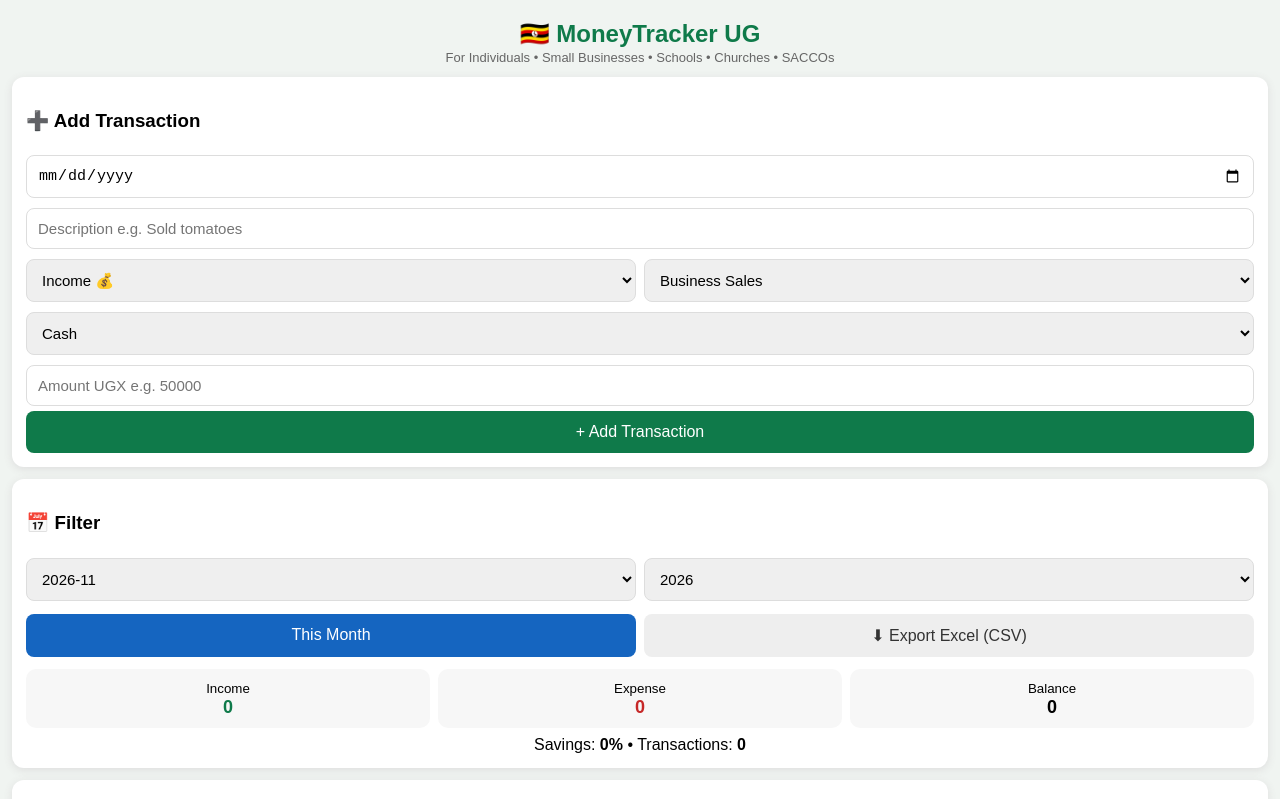
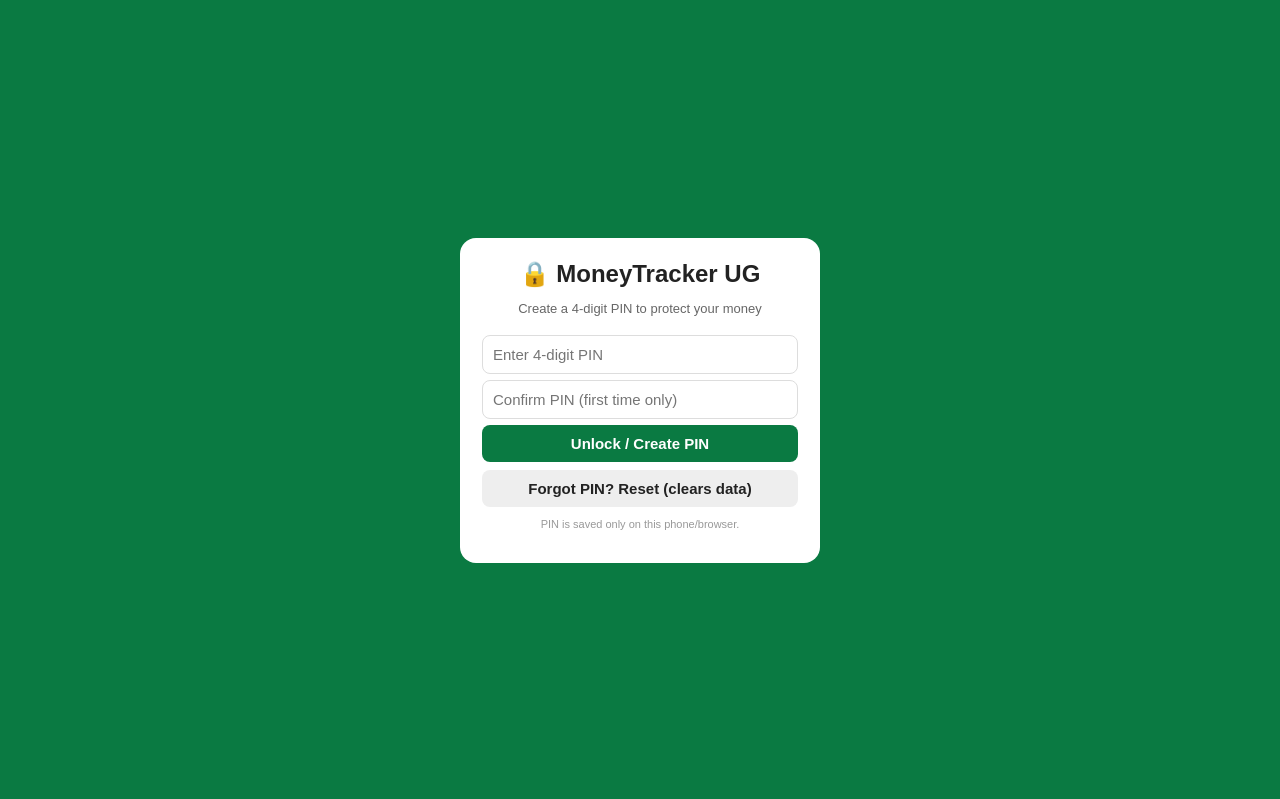
Before and after one commit to joy-sanctus/daily-tracker, a plain HTML site: page index.html in a window 1280 px wide. Shown: the top 799 px of the page. Drawn offline with Linux system fonts and the light colour scheme.

Commit message:
Update index.html

```diff
--- a/index.html
+++ b/index.html
@@ -2,210 +2,183 @@
 <html lang="en">
 <head>
 <meta charset="UTF-8">
-<meta name="viewport" content="width=device-width, initial-scale=1">
-<title>MoneyTracker UG - Daily Income & Expense</title>
+<meta name="viewport" content="width=device-width, initial-scale=1.0">
+<title>MoneyTracker UG</title>
 <style>
-*{box-sizing:border-box}
-body{font-family:Arial,sans-serif;padding:12px;background:#f0f4f1;margin:0}
-h2{color:#0f7a4a;text-align:center;margin:8px 0 2px}
-p.sub{text-align:center;color:#666;font-size:13px;margin:0 0 12px}
-.card{background:white;padding:14px;border-radius:12px;margin-bottom:12px;box-shadow:0 2px 8px #ddd}
-input,select{width:100%;padding:11px;margin:5px 0;border:1px solid #ddd;border-radius:8px;font-size:15px}
-button{width:100%;padding:12px;background:#0f7a4a;color:white;border:none;border-radius:8px;font-size:16px;cursor:pointer}
-button.small{width:auto;padding:6px 10px;font-size:13px}
-button.red{background:#c62828}
-button.blue{background:#1565c0}
-button.grey{background:#eee;color:#333}
-.flex{display:flex;gap:8px}
-.flex>*{flex:1}
-table{width:100%;border-collapse:collapse;background:white}
-td,th{padding:8px;border-bottom:1px solid #eee;text-align:left;font-size:14px}
-.green{color:#0f7a4a}.red{color:#c62828}
-.kpi{display:flex;gap:8px;text-align:center}
-.kpi div{flex:1;background:#f7f7f7;padding:10px;border-radius:10px}
-.kpi b{display:block;font-size:18px}
-.bar{height:14px;background:#eee;border-radius:10px;overflow:hidden;margin:4px 0 10px}
-.bar div{height:100%;background:#0f7a4a}
-.year-row{display:flex;justify-content:space-between;padding:7px 0;border-bottom:1px solid #eee;font-size:14px}
+*{box-sizing:border-box} body{font-family:Arial,sans-serif;background:#f2f4f7;margin:0;padding:12px;color:#222}
+h1{text-align:center;color:#0a7a42;margin:6px 0 2px} p.sub{text-align:center;color:#666;margin:0 0 12px;font-size:13px}
+.card{background:#fff;border-radius:12px;padding:14px;margin-bottom:12px;box-shadow:0 2px 8px rgba(0,0,0,.06)}
+.row{display:flex;gap:8px;flex-wrap:wrap} .row>*{flex:1;min-width:120px}
+input,select,button{width:100%;padding:10px;border-radius:8px;border:1px solid #ddd;font-size:15px;margin-top:6px}
+button{background:#0a7a42;color:#fff;border:none;font-weight:bold;cursor:pointer}
+button.secondary{background:#eee;color:#222} button.danger{background:#c0392b}
+button.small{padding:7px;font-size:13px}
+.summary{display:flex;gap:8px;text-align:center} .summary div{flex:1;background:#f8f9fa;border-radius:10px;padding:10px}
+.summary b{font-size:18px;display:block} .inc{color:#0a7a42} .exp{color:#c0392b}
+.bar-row{display:flex;align-items:center;gap:8px;margin:6px 0;font-size:13px}
+.bar-row span:first-child{width:110px;white-space:nowrap;overflow:hidden;text-overflow:ellipsis}
+.bar{flex:1;background:#eee;height:18px;border-radius:10px;overflow:hidden} .bar i{display:block;height:100%;background:#ff7a00}
+table{width:100%;border-collapse:collapse;font-size:13px} th,td{padding:8px;border-bottom:1px solid #eee;text-align:left}
+.badge{padding:3px 8px;border-radius:20px;font-size:11px;color:#fff} .badge.Income{background:#0a7a42} .badge.Expense{background:#c0392b}
+#lockScreen{position:fixed;inset:0;background:#0a7a42;display:flex;align-items:center;justify-content:center;z-index:99;padding:16px}
+#lockBox{background:#fff;border-radius:16px;padding:22px;width:100%;max-width:360px;text-align:center}
+#lockBox h2{margin:0 0 6px} #lockBox p{color:#666;font-size:13px}
+.hidden{display:none!important}
+.year-grid{display:grid;grid-template-columns:repeat(3,1fr);gap:8px}
+.year-grid div{background:#f8f9fa;border-radius:10px;padding:8px;font-size:12px;text-align:center}
 </style>
 </head>
 <body>
-<h2>🇺🇬 MoneyTracker UG</h2>
-<p class="sub">For Individuals • Small Businesses • Schools • Churches • SACCOs</p>
 
-<div class="card">
-<h3>➕ Add Transaction</h3>
-<input type="date" id="date">
-<input type="text" id="desc" placeholder="Description e.g. Sold tomatoes">
-<div class="flex">
-<select id="type" onchange="loadCats()">
-<option value="Income">Income 💰</option>
-<option value="Expense">Expense 💸</option>
-</select>
-<select id="cat"></select>
+<!-- LOCK SCREEN -->
+<div id="lockScreen">
+  <div id="lockBox">
+    <h2>🔒 MoneyTracker UG</h2>
+    <p id="lockText">Create a 4-digit PIN to protect your money</p>
+    <input type="password" id="pinInput" placeholder="Enter 4-digit PIN" maxlength="4" inputmode="numeric">
+    <input type="password" id="pinConfirm" placeholder="Confirm PIN (first time only)" maxlength="4" inputmode="numeric" class="hidden">
+    <button onclick="handlePin()">Unlock / Create PIN</button>
+    <button class="secondary" onclick="forgotPin()" style="margin-top:8px">Forgot PIN? Reset (clears data)</button>
+    <p style="font-size:11px;color:#999">PIN is saved only on this phone/browser.</p>
+  </div>
 </div>
-<select id="mode">
-<option>Cash</option><option>Mobile Money</option><option>Bank</option><option>Other</option>
-</select>
-<input type="number" id="amount" placeholder="Amount UGX e.g. 50000">
-<button onclick="add()">+ Add Transaction</button>
+
+<div id="app">
+<h1>MoneyTracker UG</h1>
+<p class="sub">Daily Income & Expense • UGX • Version 3 - Password + Backup</p>
+
+<div class="card summary">
+  <div><span>Income</span><b class="inc" id="totalInc">0</b></div>
+  <div><span>Expense</span><b class="exp" id="totalExp">0</b></div>
+  <div><span>Balance</span><b id="totalBal">0</b></div>
 </div>
 
 <div class="card">
-<h3>📅 Filter</h3>
-<div class="flex">
-<select id="filterMonth" onchange="render()"></select>
-<select id="filterYear" onchange="render()"></select>
-</div>
-<div class="flex" style="margin-top:8px">
-<button class="blue" onclick="setThisMonth()">This Month</button>
-<button class="grey" onclick="exportCSV()">⬇ Export Excel (CSV)</button>
-</div>
-<div class="kpi" style="margin-top:12px">
-<div><small>Income</small><b class="green" id="totIn">0</b></div>
-<div><small>Expense</small><b class="red" id="totOut">0</b></div>
-<div><small>Balance</small><b id="bal">0</b></div>
-</div>
-<p style="text-align:center;margin:8px 0 0">Savings: <b id="pct">0%</b> • Transactions: <b id="count">0</b></p>
+  <div class="row">
+    <div><label>Filter Month</label><select id="filterMonth"></select></div>
+    <div><label>Filter Year</label><select id="filterYear"></select></div>
+  </div>
+  <div class="row">
+    <button onclick="exportCSV()">Export Excel (CSV)</button>
+    <button class="secondary" onclick="downloadBackup()">⬇ Backup Data</button>
+    <button class="secondary" onclick="document.getElementById('restoreFile').click()">⬆ Restore Backup</button>
+    <input type="file" id="restoreFile" accept=".json" class="hidden" onchange="restoreBackup(event)">
+  </div>
+  <div class="row">
+    <button class="secondary small" onclick="changePin()">Change PIN</button>
+    <button class="secondary small" onclick="lockApp()">Lock App</button>
+  </div>
 </div>
 
 <div class="card">
-<h3>📊 Where Did Money Go? (Expenses by Category)</h3>
-<div id="pie"></div>
+  <h3 style="margin:0 0 6px">Add Transaction</h3>
+  <input id="desc" placeholder="Description e.g. Sold tomatoes / Lunch">
+  <div class="row">
+    <select id="type" onchange="updateCats()"><option value="Income">Income</option><option value="Expense">Expense</option></select>
+    <select id="cat"></select>
+    <input type="number" id="amt" placeholder="Amount UGX">
+  </div>
+  <div class="row"><input type="date" id="date"><button onclick="addTx()">Add Transaction</button></div>
 </div>
 
 <div class="card">
-<h3>📆 Yearly Summary - <span id="yearLabel"></span></h3>
-<div id="yearly"></div>
-<p style="font-size:13px;color:#555">Year Total Income: <b class="green" id="yIn">0</b> | Expense: <b class="red" id="yOut">0</b> | Net: <b id="yNet">0</b></p>
+  <h3 style="margin:0 0 6px">Where Did Money Go?</h3>
+  <div id="bars">No expenses yet</div>
 </div>
 
 <div class="card">
-<h3>🧾 All Transactions</h3>
-<input type="text" id="search" placeholder="Search e.g. tomatoes..." oninput="render()">
-<table><thead><tr><th>Date</th><th>Details</th><th>Amount</th><th></th></tr></thead>
-<tbody id="list"></tbody></table>
-<button class="red" onclick="clearAll()" style="margin-top:10px">Clear All Data</button>
+  <h3 style="margin:0 0 6px">Yearly Summary - <span id="yearLabel">2026</span></h3>
+  <div class="year-grid" id="yearGrid"></div>
 </div>
 
 <div class="card">
-<h3>⚙️ Settings - Categories</h3>
-<p style="font-size:13px;color:#666">Add your own category. It will appear in dropdown instantly.</p>
-<div class="flex">
-<select id="newType"><option>Income</option><option>Expense</option></select>
-<input type="text" id="newCat" placeholder="New category e.g. School Fees">
+  <h3 style="margin:0 0 6px">Settings - Categories</h3>
+  <div class="row"><input id="newCat" placeholder="New category e.g. Transport"><select id="catType"><option>Income</option><option>Expense</option></select></div>
+  <button class="secondary" onclick="addCat()" style="margin-top:6px">Add Category</button>
+  <div id="catList" style="margin-top:8px;font-size:13px"></div>
 </div>
-<button onclick="addCat()">+ Add Category</button>
-<div id="catList" style="margin-top:10px;font-size:13px"></div>
+
+<div class="card">
+  <h3 style="margin:0 0 6px">Transactions</h3>
+  <table><thead><tr><th>Date</th><th>Desc</th><th>Cat</th><th>Type</th><th>Amount</th><th></th></tr></thead><tbody id="txList"></tbody></table>
+  <button class="danger" onclick="clearAll()" style="margin-top:10px">Clear All Data</button>
+</div>
 </div>
 
 <script>
-let CATS = JSON.parse(localStorage.getItem('mt_cats')||'null') || {
- Income:["Business Sales","Salary","School Fees Received","Other Income"],
- Expense:["Food","Rent","Transport","Stock Purchase","Staff Salary","UMEME / Electricity","Airtime / Data","School Supplies","Other Expense"]
-};
-let data = JSON.parse(localStorage.getItem('mt_data')||'[]');
+let txs = JSON.parse(localStorage.getItem('mt_txs')||'[]');
+let cats = JSON.parse(localStorage.getItem('mt_cats')||'{"Income":["Sales","Salary","Other"],"Expense":["Food","Transport","Rent","Airtime","Other"]}');
+const months=["Jan","Feb","Mar","Apr","May","Jun","Jul","Aug","Sep","Oct","Nov","Dec"];
+const fmt=n=>Number(n).toLocaleString('en-UG');
 
-function saveCats(){localStorage.setItem('mt_cats',JSON.stringify(CATS));}
-function save(){localStorage.setItem('mt_data',JSON.stringify(data));}
-function loadCats(){
- let t=document.getElementById('type').value;
- let sel=document.getElementById('cat');
- sel.innerHTML=CATS[t].map(c=>`<option>${c}</option>`).join('');
+function save(){localStorage.setItem('mt_txs',JSON.stringify(txs));localStorage.setItem('mt_cats',JSON.stringify(cats));render();}
+function updateCats(){let t=document.getElementById('type').value;let s=document.getElementById('cat');s.innerHTML=cats[t].map(c=>`<option>${c}</option>`).join('');}
+function addTx(){
+  let d=document.getElementById('desc').value.trim(),a=parseFloat(document.getElementById('amt').value),dt=document.getElementById('date').value;
+  if(!d||!a||!dt) return alert('Fill description, amount and date');
+  txs.unshift({desc:d,type:document.getElementById('type').value,cat:document.getElementById('cat').value,amt:a,date:dt});
+  document.getElementById('desc').value='';document.getElementById('amt').value='';save();
 }
-function addCat(){
- let t=document.getElementById('newType').value;
- let v=document.getElementById('newCat').value.trim();
- if(!v) return alert('Type category name');
- if(!CATS[t].includes(v)) CATS[t].push(v);
- saveCats(); loadCats(); renderCats(); document.getElementById('newCat').value='';
-}
-function renderCats(){
- let h='';
- for(let k in CATS){ h+=`<b>${k}:</b> ${CATS[k].join(', ')}<br>`; }
- document.getElementById('catList').innerHTML=h;
-}
-function add(){
- let d=document.getElementById('date').value||new Date().toISOString().slice(0,10);
- let desc=document.getElementById('desc').value.trim();
- let amt=parseFloat(document.getElementById('amount').value);
- if(!desc||!amt) return alert('Fill description and amount');
- data.push({id:Date.now(),date:d,desc:desc,type:document.getElementById('type').value,cat:document.getElementById('cat').value,mode:document.getElementById('mode').value,amount:amt});
- save(); render();
- document.getElementById('desc').value=''; document.getElementById('amount').value='';
-}
-function del(id){ data=data.filter(x=>x.id!==id); save(); render(); }
-function clearAll(){ if(confirm('Delete ALL transactions? This cannot be undone.')){ data=[]; save(); render(); } }
-function setThisMonth(){
- let n=new Date(); let m=n.toISOString().slice(0,7); let y=n.getFullYear().toString();
- document.getElementById('filterMonth').value=m; document.getElementById('filterYear').value=y; render();
+function delTx(i){if(confirm('Delete this?')){txs.splice(i,1);save();}}
+function addCat(){let n=document.getElementById('newCat').value.trim(),t=document.getElementById('catType').value;if(!n)return;if(!cats[t].includes(n))cats[t].push(n);document.getElementById('newCat').value='';save();updateCats();}
+function clearAll(){if(confirm('Delete ALL transactions? Backup first!')){txs=[];save();}}
+
+function render(){
+  let fm=document.getElementById('filterMonth').value, fy=document.getElementById('filterYear').value;
+  let filtered=txs.filter(t=>{let [y,m]=t.date.split('-');return (!fm||m==fm)&&(!fy||y==fy);});
+  let inc=filtered.filter(t=>t.type=='Income').reduce((s,t)=>s+t.amt,0);
+  let exp=filtered.filter(t=>t.type=='Expense').reduce((s,t)=>s+t.amt,0);
+  document.getElementById('totalInc').textContent=fmt(inc);
+  document.getElementById('totalExp').textContent=fmt(exp);
+  document.getElementById('totalBal').textContent=fmt(inc-exp);
+  document.getElementById('yearLabel').textContent=fy||'2026';
+  // bars
+  let byCat={};filtered.filter(t=>t.type=='Expense').forEach(t=>byCat[t.cat]=(byCat[t.cat]||0)+t.amt);
+  let max=Math.max(...Object.values(byCat),1);
+  document.getElementById('bars').innerHTML=Object.keys(byCat).length?Object.entries(byCat).sort((a,b)=>b[1]-a[1]).map(([k,v])=>`<div class="bar-row"><span>${k}</span><div class="bar"><i style="width:${v/max*100}%"></i></div><b>${fmt(v)}</b></div>`).join(''):'No expenses yet';
+  // year
+  let y=parseInt(fy||new Date().getFullYear());
+  document.getElementById('yearGrid').innerHTML=months.map((mn,i)=>{let mm=String(i+1).padStart(2,'0');let ti=txs.filter(t=>t.date.startsWith(y+'-'+mm)&&t.type=='Income').reduce((s,t)=>s+t.amt,0);let te=txs.filter(t=>t.date.startsWith(y+'-'+mm)&&t.type=='Expense').reduce((s,t)=>s+t.amt,0);return `<div><b>${mn}</b><br><span class="inc">+${fmt(ti)}</span><br><span class="exp">-${fmt(te)}</span></div>`}).join('');
+  // list - show filtered, but delete needs original index
+  document.getElementById('txList').innerHTML=filtered.map(t=>{let idx=txs.indexOf(t);return `<tr><td>${t.date}</td><td>${t.desc}</td><td>${t.cat}</td><td><span class="badge ${t.type}">${t.type}</span></td><td>${fmt(t.amt)}</td><td><button class="danger small" onclick="delTx(${idx})">X</button></td></tr>`}).join('')||'<tr><td colspan=6>No transactions</td></tr>';
+  document.getElementById('catList').innerHTML='Income: '+cats.Income.join(', ')+'<br>Expense: '+cats.Expense.join(', ');
 }
 function exportCSV(){
- let csv="Date,Description,Type,Category,Payment Mode,Amount\n";
- data.forEach(t=>{ csv+=`${t.date},"${t.desc}",${t.type},${t.cat},${t.mode},${t.amount}\n`; });
- let a=document.createElement('a'); a.href=URL.createObjectURL(new Blob([csv],{type:'text/csv'})); a.download='MoneyTracker-UG.csv'; a.click();
+  let rows=[['Date','Description','Category','Type','Amount']];txs.forEach(t=>rows.push([t.date,t.desc,t.cat,t.type,t.amt]));
+  let csv=rows.map(r=>r.join(',')).join('\n');let a=document.createElement('a');a.href=URL.createObjectURL(new Blob([csv],{type:'text/csv'}));a.download='moneytracker.csv';a.click();
 }
-function initFilters(){
- let months=[]; let years=new Set();
- data.forEach(t=>{ if(!months.includes(t.date.slice(0,7))) months.push(t.date.slice(0,7)); years.add(t.date.slice(0,4)); });
- let cur=new Date().toISOString().slice(0,7); if(!months.includes(cur)) months.unshift(cur);
- let curY=new Date().getFullYear().toString(); if(!years.has(curY)) years.add(curY);
- months.sort().reverse();
- document.getElementById('filterMonth').innerHTML=months.map(m=>`<option value="${m}">${m}</option>`).join('');
- document.getElementById('filterYear').innerHTML=[...years].sort().reverse().map(y=>`<option>${y}</option>`).join('');
- document.getElementById('filterMonth').value=cur; document.getElementById('filterYear').value=curY;
+function downloadBackup(){
+  let data={txs,cats,exported:new Date().toISOString()};
+  let a=document.createElement('a');a.href=URL.createObjectURL(new Blob([JSON.stringify(data)],{type:'application/json'}));a.download='moneytracker-backup.json';a.click();alert('Backup downloaded! Save it in WhatsApp / Drive.');
 }
-function render(){
- initFilters();
- // Keep selected values if user changed
- let selM=document.getElementById('filterMonth').value;
- let selY=document.getElementById('filterYear').value;
- let search=(document.getElementById('search').value||'').toLowerCase();
- let inn=0,out=0,html='',catTotals={};
- let filtered=data.filter(t=>t.date.startsWith(selM));
- filtered.forEach(t=>{
-   if(t.type=='Income') inn+=t.amount; else { out+=t.amount; catTotals[t.cat]=(catTotals[t.cat]||0)+t.amount; }
- });
- document.getElementById('totIn').innerText=inn.toLocaleString();
- document.getElementById('totOut').innerText=out.toLocaleString();
- document.getElementById('bal').innerText=(inn-out).toLocaleString();
- document.getElementById('pct').innerText=inn?Math.round((inn-out)/inn*100)+'%':'0%';
- document.getElementById('count').innerText=filtered.length;
-
- // Pie - as bars (works without library)
- let totalOut=out||1; let pieHtml='';
- Object.entries(catTotals).sort((a,b)=>b[1]-a[1]).forEach(([k,v])=>{
-   let pct=Math.round(v/totalOut*100);
-   pieHtml+=`<div style="display:flex;justify-content:space-between;font-size:14px"><span>${k}</span><b>${v.toLocaleString()} (${pct}%)</b></div><div class="bar"><div style="width:${pct}%"></div></div>`;
- });
- document.getElementById('pie').innerHTML=pieHtml||'No expenses this month yet.';
-
- // Yearly
- let yIn=0,yOut=0,yHtml='';
- const monthNames=["Jan","Feb","Mar","Apr","May","Jun","Jul","Aug","Sep","Oct","Nov","Dec"];
- monthNames.forEach((mn,i)=>{
-   let mm=selY+'-'+String(i+1).padStart(2,'0');
-   let mi=0,mo=0;
-   data.forEach(t=>{ if(t.date.startsWith(mm)){ if(t.type=='Income') mi+=t.amount; else mo+=t.amount; }});
-   yIn+=mi; yOut+=mo;
-   yHtml+=`<div class="year-row"><span>${mn} ${selY}</span><span><span class="green">+${mi.toLocaleString()}</span> / <span class="red">-${mo.toLocaleString()}</span> = <b>${(mi-mo).toLocaleString()}</b></span></div>`;
- });
- document.getElementById('yearly').innerHTML=yHtml;
- document.getElementById('yearLabel').innerText=selY;
- document.getElementById('yIn').innerText=yIn.toLocaleString();
- document.getElementById('yOut').innerText=yOut.toLocaleString();
- document.getElementById('yNet').innerText=(yIn-yOut).toLocaleString();
-
- // List - filter by search + month
- let listHtml='';
- data.slice().reverse().forEach(t=>{
-   if(!t.date.startsWith(selM)) return;
-   if(search && !t.desc.toLowerCase().includes(search) && !t.cat.toLowerCase().includes(search)) return;
-   listHtml+=`<tr><td>${t.date}<br><small>${t.mode}</small></td><td>${t.desc}<br><small>${t.cat}</small></td><td class="${t.type=='Income'?'green':'red'}">${t.type=='Income'?'+':'-'}${t.amount.toLocaleString()}</td><td><button class="small grey" onclick="del(${t.id})">x</button></td></tr>`;
- });
- document.getElementById('list').innerHTML=listHtml||'<tr><td colspan="4" style="text-align:center;color:#888">No transactions this month. Add one above.</td></tr>';
+function restoreBackup(e){
+  let f=e.target.files[0];if(!f)return;let r=new FileReader();r.onload=()=>{try{let d=JSON.parse(r.result);if(d.txs){txs=d.txs;cats=d.cats||cats;save();alert('Restored '+txs.length+' transactions!');}else alert('Invalid backup file');}catch{alert('Invalid backup file');}};r.readAsText(f);
 }
-loadCats(); renderCats(); render();
+// PIN LOGIC
+function handlePin(){
+  let pin=document.getElementById('pinInput').value, conf=document.getElementById('pinConfirm').value;
+  let saved=localStorage.getItem('mt_pin');
+  if(!saved){
+    if(pin.length!==4) return alert('PIN must be 4 digits');
+    if(pin!==conf) return alert('PINs do not match');
+    localStorage.setItem('mt_pin',pin);unlock();alert('PIN created! Remember it.');
+  } else {
+    if(pin===saved) unlock(); else alert('Wrong PIN');
+  }
+}
+function unlock(){document.getElementById('lockScreen').classList.add('hidden');}
+function lockApp(){document.getElementById('lockScreen').classList.remove('hidden');document.getElementById('pinInput').value='';document.getElementById('lockText').textContent='Enter your PIN to unlock';document.getElementById('pinConfirm').classList.add('hidden');}
+function changePin(){let np=prompt('Enter new 4-digit PIN');if(np&&np.length===4){localStorage.setItem('mt_pin',np);alert('PIN changed');}else alert('PIN must be 4 digits');}
+function forgotPin(){if(confirm('Forgot PIN will CLEAR all data. Continue?')){localStorage.removeItem('mt_pin');localStorage.removeItem('mt_txs');txs=[];location.reload();}}
+// init filters
+let fm=document.getElementById('filterMonth');fm.innerHTML='<option value="">All Months</option>'+months.map((m,i)=>`<option value="${String(i+1).padStart(2,'0')}">${m}</option>`).join('');
+let fy=document.getElementById('filterYear');fy.innerHTML=[2025,2026,2027].map(y=>`<option ${y==2026?'selected':''}>${y}</option>`).join('');
+fm.value=String(new Date().getMonth()+1).padStart(2,'0');
+fm.onchange=fy.onchange=render;
+document.getElementById('date').value=new Date().toISOString().slice(0,10);
+// lock init
+if(!localStorage.getItem('mt_pin')){document.getElementById('pinConfirm').classList.remove('hidden');}else{document.getElementById('lockText').textContent='Enter your PIN to unlock';}
+updateCats();render();
 </script>
 </body>
 </html>
```
